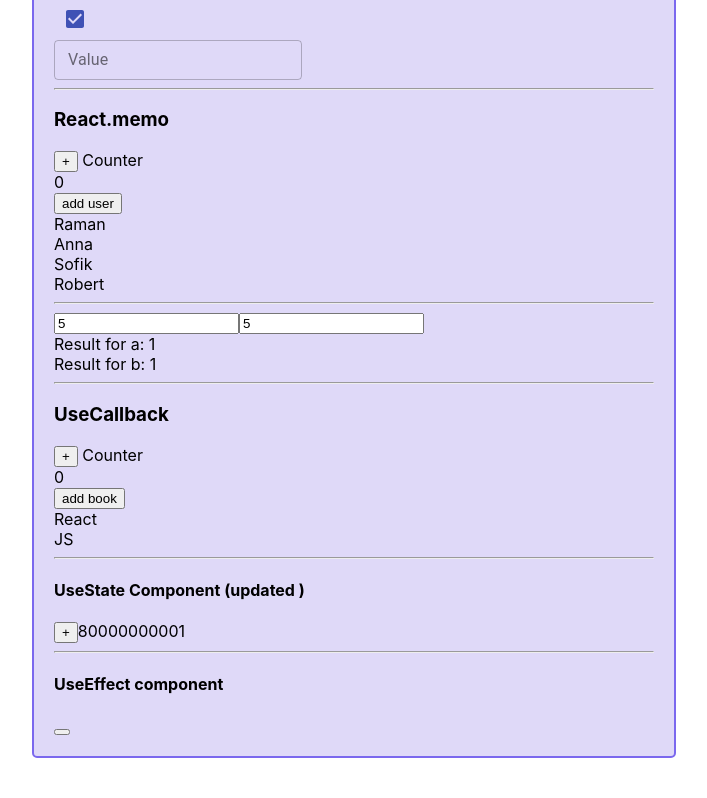
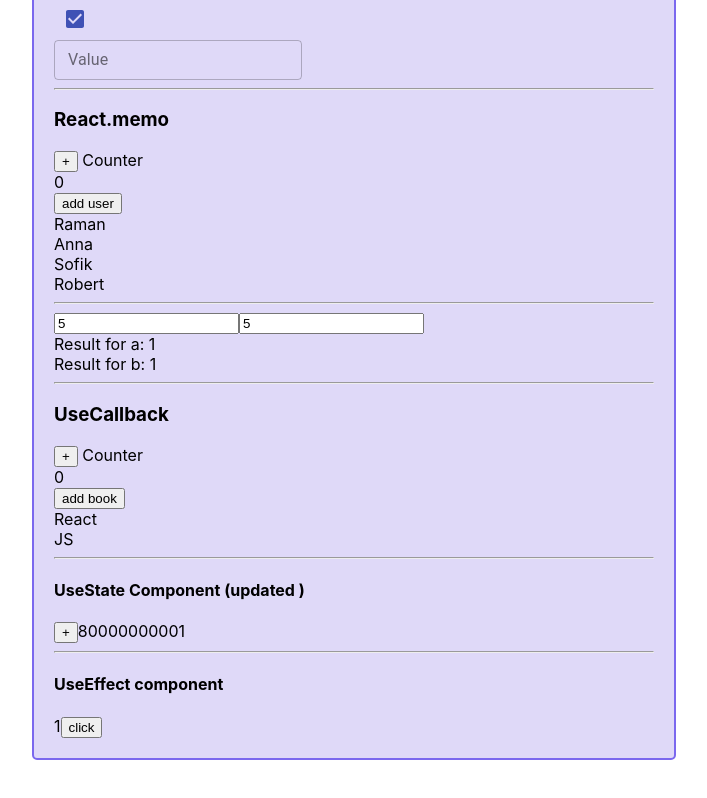
Before and after one commit to RamanSlinka/first-project, a React (Create React App) app in the folder 01/: page / in a window 1280 px wide. Shown: the part 718-1516 px from the top of the page, without its empty margins (286-993 px from the left). Built offline with nearby package versions, Linux system fonts and the light colour scheme.

Commit message:
add component (fale task) useEffect

```diff
--- a/01/src/Components/UseEffect.tsx
+++ b/01/src/Components/UseEffect.tsx
@@ -6,16 +6,28 @@ const [counter, setCounter] = useState(1)
     console.log('useEffect component')
 
     useEffect(() => {
-        console.log('useEffect start')
-        document.title = counter.toString()
+        console.log('useEffect render')
+       // document.title = counter.toString()
+
+       /* setTimeout(() => {
+            console.log('setTimeout')
+           // document.title = counter.toString()
+        }, 1000)*/
+        setInterval(() => {
+            console.log('setInterval')
+             setCounter((state)=> state + 1)
+        }, 10000)
+
+    }, [])
 
 
-    })
+
+
     return (
         <>
         <h4>UseEffect component</h4>
-
-            <button onClick={() => setCounter(counter + 1)}></button>
+            {counter}
+            <button onClick={() => setCounter(counter + 1)}>click</button>
         </>
     )
 }
```
Also changed, not shown: 1 other file (tests, documents, lock files or other folders).
